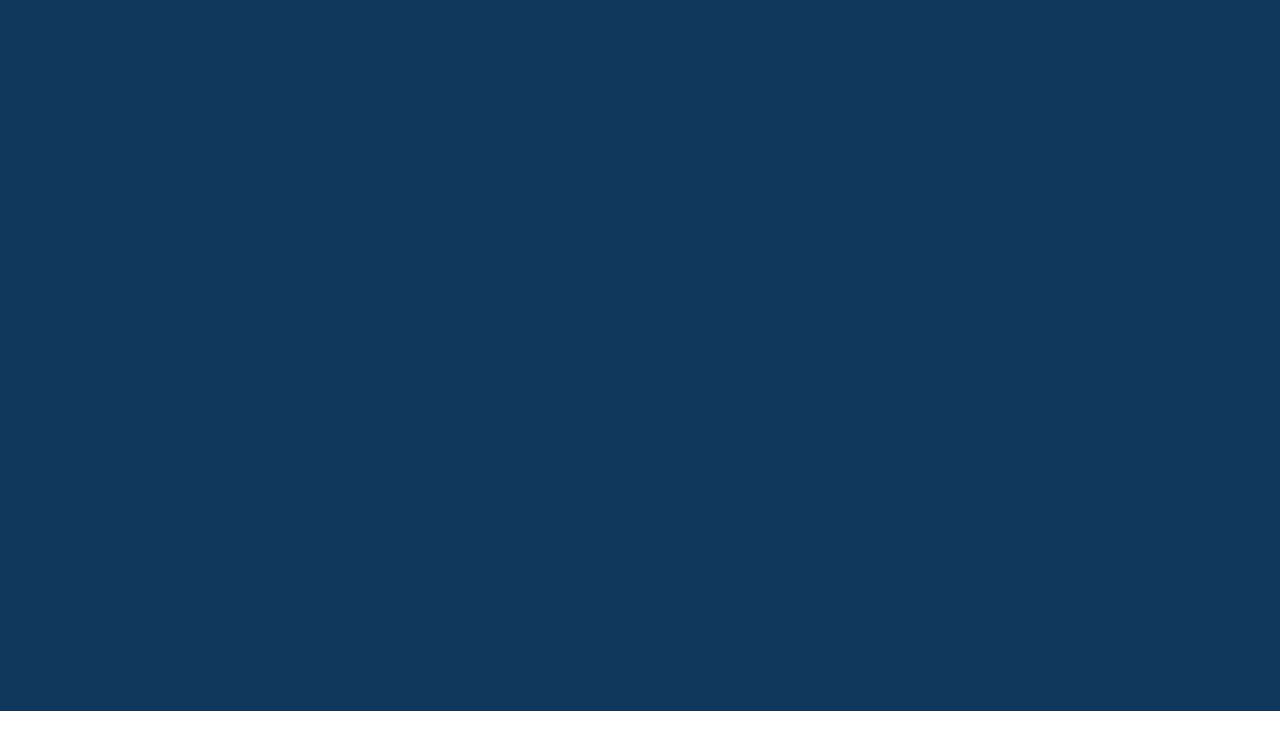
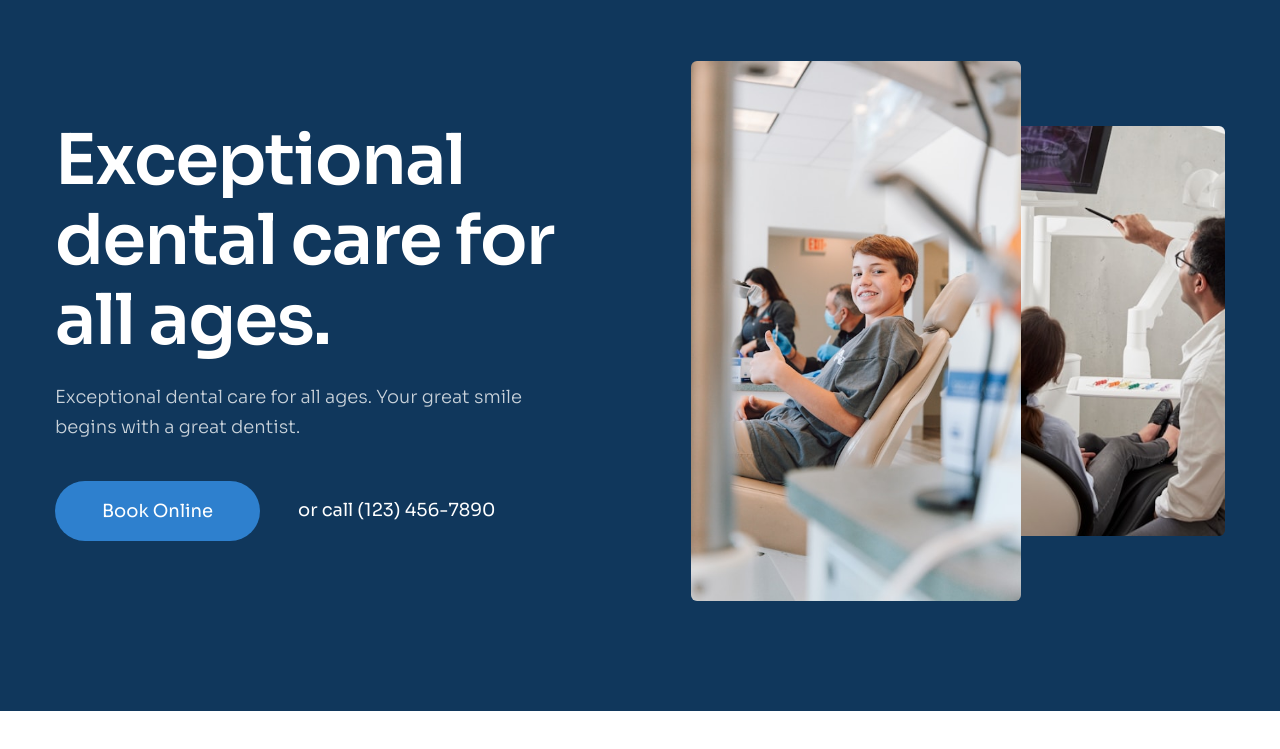
Before and after one commit to HieuIII/figma-to-html-duan3, a plain HTML site: page index.html in a window 1280 px wide. Shown: the part 89-838 px from the top of the page. Drawn offline with Linux system fonts and the light colour scheme.

Commit message:
4. code phan hero

```diff
--- a/assets/css/style.css
+++ b/assets/css/style.css
@@ -96,3 +96,75 @@ header {
 .header__action--login {
   margin-right: 7px;
 }
+
+/* hero */
+.hero {
+  display: flex;
+  padding-top: 76px;
+  align-items: center;
+}
+
+.hero__content {
+  width: 44%;
+}
+
+.hero__media {
+  flex: 1;
+}
+
+.hero__heading {
+  color: #fff;
+  font-size: 7rem;
+  font-style: normal;
+  font-weight: 600;
+  line-height: 114.286%; /* 114.286% */
+  letter-spacing: -1.4px;
+}
+
+.hero__desc {
+  color: #c9d2da;
+  font-size: 18px;
+  font-style: normal;
+  font-weight: 300;
+  line-height: 166.667%; /* 166.667% */
+  margin-top: 22px;
+}
+
+.hero__row {
+  margin-top: 38px;
+  display: flex;
+  align-items: center;
+  column-gap: 38px;
+}
+
+.hero__phone {
+  color: #fff;
+  font-size: 1.8rem;
+  font-style: normal;
+  font-weight: 400;
+  line-height: 166.667%; /* 166.667% */
+  text-align: center;
+}
+
+.hero__images {
+  display: flex;
+  align-items: center;
+  justify-content: flex-end;
+}
+
+.hero__img {
+  object-fit: cover;
+  border-radius: 6px;
+}
+
+.hero__img--large {
+  width: 330px;
+  height: 540px;
+  margin-right: -6px;
+  z-index: 1;
+}
+
+.hero__img--small {
+  width: 210px;
+  height: 410px;
+}
--- a/index.html
+++ b/index.html
@@ -129,6 +129,38 @@
             <a href="#!" class="btn header__action--signup">Sign Up</a>
           </div>
         </div>
+
+        <!-- hero -->
+        <section class="hero">
+          <!-- hero left -->
+          <section class="hero__content">
+            <h1 class="hero__heading">Exceptional dental care for all ages.</h1>
+            <p class="hero__desc">
+              Exceptional dental care for all ages. Your great smile begins with
+              a great dentist.
+            </p>
+            <div class="hero__row">
+              <a href="#!" class="btn">Book Online</a>
+              <span class="hero__phone">or call (123) 456-7890</span>
+            </div>
+          </section>
+
+          <!-- hero right -->
+          <div class="hero__media">
+            <figure class="hero__images">
+              <img
+                src="./assets/img/hero1.jpg"
+                alt="dentist1"
+                class="hero__img hero__img--large"
+              />
+              <img
+                src="./assets/img/hero2.jpg"
+                alt="dentist2"
+                class="hero__img hero__img--small"
+              />
+            </figure>
+          </div>
+        </section>
       </div>
     </header>
   </body>
```
Also changed, not shown: assets/img/hero1.jpg (added), assets/img/hero2.jpg (added).
